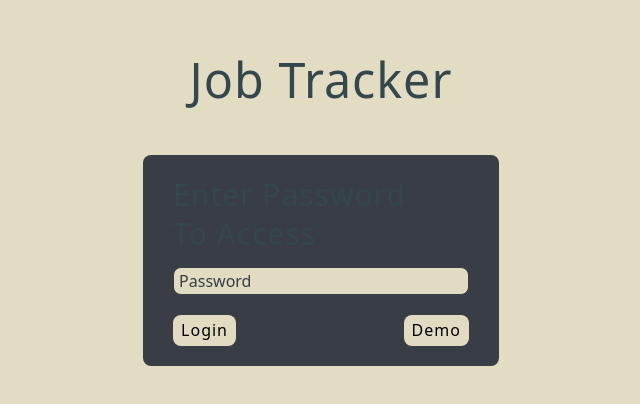
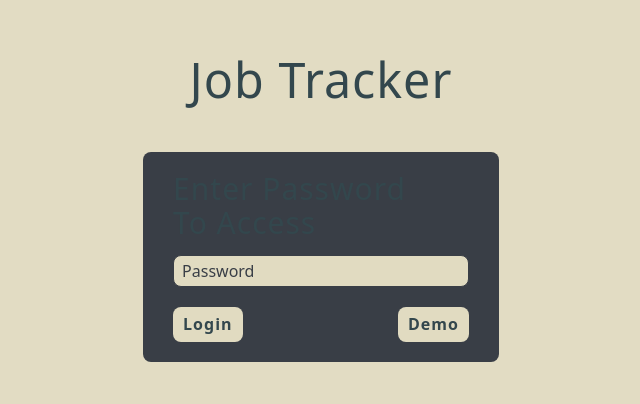
Before and after one commit to RastkoD/job-tracker_fe, a React app: page / in a window 1280 px wide. Shown: the part 178-582 px from the top of the page, without its empty margins (319-959 px from the left). Built offline with nearby package versions, Linux system fonts and the light colour scheme; the HTML template or start-up script is replaced by a standard one.

Commit message:
line height tweaks

```diff
--- a/src/components/AddJobForm.css
+++ b/src/components/AddJobForm.css
@@ -26,7 +26,7 @@ select {
 input,
 textarea {
   width: 100%;
-  padding: 0.4rem 0.5rem;
+  padding: 0.6rem 0.8rem;
   border-radius: var(--borderRadius);
   background: var(--primary);
   border: 1px solid var(--gray);
@@ -47,35 +47,3 @@ textarea {
   letter-spacing: var(--letterSpacing);
   text-transform: capitalize;
 }
-
-.addJobFormBtn {
-  cursor: pointer;
-  border-radius: var(--borderRadius);
-  letter-spacing: var(--letterSpacing);
-  padding: 0.6rem 0.8rem;
-  transition: var(--transition);
-  text-transform: capitalize;
-  display: inline-block;
-  /* Prevent selecting the text */
-  -webkit-user-select: none; /* Safari */
-  -ms-user-select: none; /* IE 10 and IE 11 */
-  user-select: none;
-  color: black;
-  background: var(--primary);
-  border: none;
-  margin-top: 2rem;
-}
-
-.addJobFormBtn:hover {
-  opacity: 0.8;
-}
-
-.loginButtons {
-  display: flex;
-  width: 100%;
-  justify-content: space-between;
-}
-
-.loginContainer {
-  text-align: center;
-}
--- a/src/components/LoginForm.jsx
+++ b/src/components/LoginForm.jsx
@@ -43,10 +43,10 @@ function LoginForm({ onLogin, onDemoLogin }) {
           required
         />
         <div className="loginButtons">
-          <button className="addJobFormBtn" type="submit">
+          <button className="addJobBtn" type="submit">
             Login
           </button>
-          <button className="addJobFormBtn" type="button" onClick={onDemoLogin}>
+          <button className="addJobBtn" type="button" onClick={onDemoLogin}>
             Demo
           </button>
         </div>
--- a/src/main.css
+++ b/src/main.css
@@ -56,7 +56,6 @@ body {
   color: var(--font-color);
   font-size: clamp(1.2rem, calc(0.7vw + 1rem), 1.6rem);
   font-weight: 400;
-  line-height: 1.3;
 }
 
 .app {
@@ -77,7 +76,6 @@ h6 {
   margin: 0;
   margin-bottom: 1.38rem;
   font-weight: 400;
-  line-height: 1.3;
   text-transform: capitalize;
   letter-spacing: var(--letterSpacing);
   text-wrap: balance;
@@ -137,7 +135,7 @@ ul {
   border-radius: var(--borderRadius);
   font-weight: 600;
   letter-spacing: var(--letterSpacing);
-  padding: 1rem 1.2rem;
+  padding: 0.8rem 1rem;
   transition: var(--transition);
   text-transform: capitalize;
   display: inline-block;
@@ -162,6 +160,21 @@ ul {
 
 .searchInput {
   margin-bottom: 1rem;
+}
+
+.loginButtons {
+  margin-top: 2rem;
+  display: flex;
+  width: 100%;
+  justify-content: space-between;
+}
+
+.loginButtons .addJobBtn {
+  margin-bottom: 0;
+}
+
+.loginContainer {
+  text-align: center;
 }
 
 /* Device Breakpoints */
```
